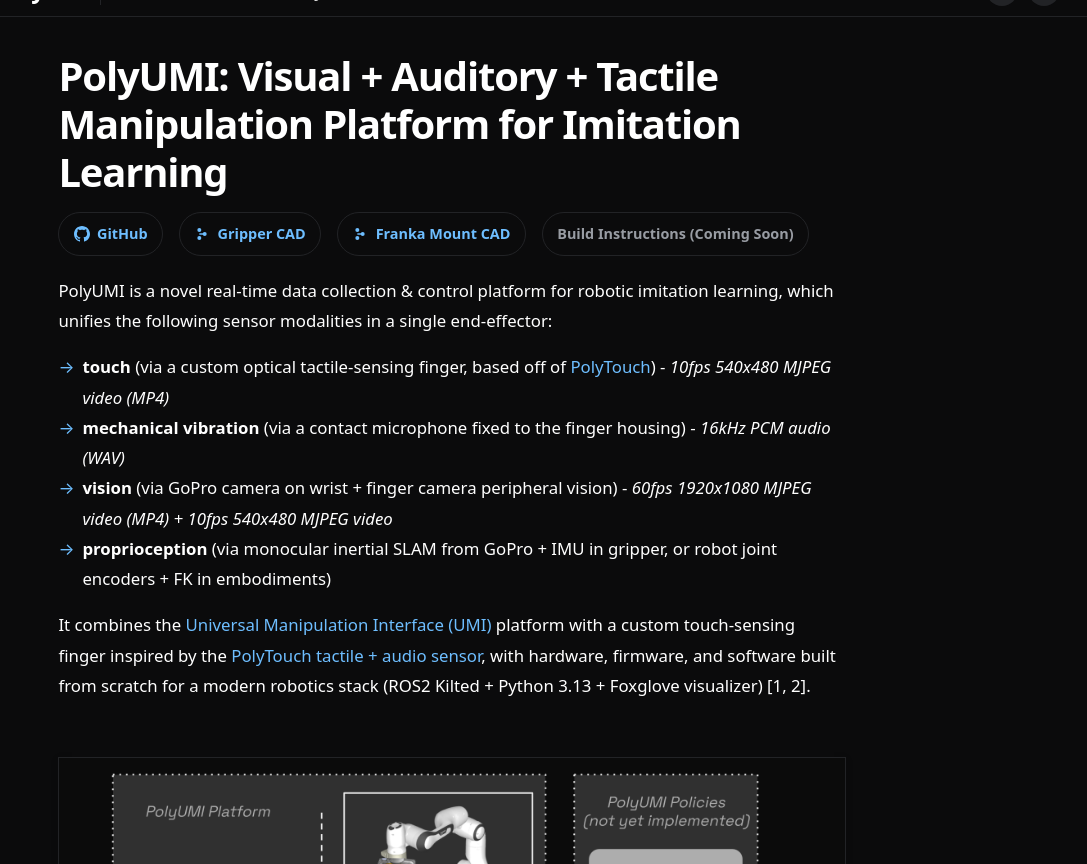
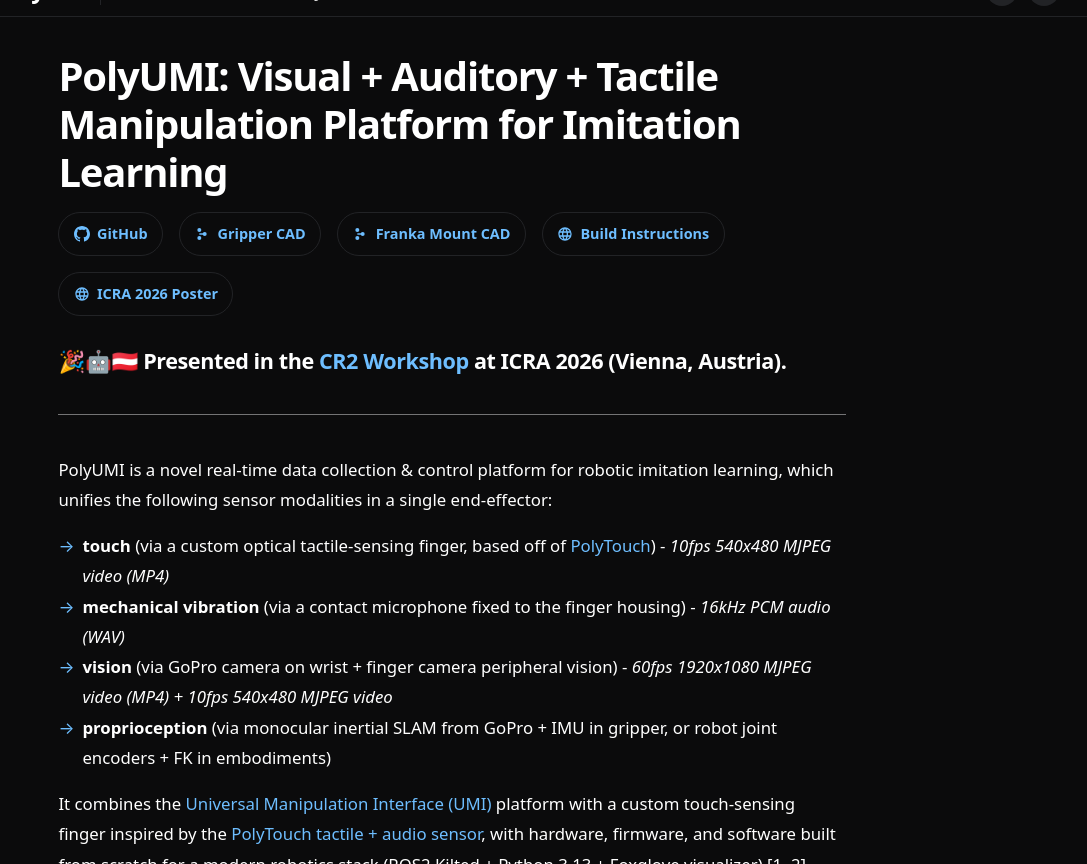
Before and after one commit to cwoodhayes/cwoodhayes.github.io, a Jekyll site: the page built from _projects/PolyUMI.md, in a window 1280 px wide and 900 px high, scrolled down 608 px, cut to the strip 36-900 px from the top of the window. Shown: the whole strip, without its empty margins (188-1275 px from the left). Built offline with Jekyll 4.4.1, drawn with Linux system fonts in a browser that asks for light colours.

Commit message:
added icra poster to project page

```diff
--- a/_includes/github-button.html
+++ b/_includes/github-button.html
@@ -6,6 +6,10 @@
     <circle cx="16" cy="12" r="3" fill="currentColor"/>
     <rect x="8" y="10.9" width="8" height="2.2" fill="currentColor"/>
   </svg>
+  {% elsif include.icon == "web" %}
+  <svg class="link-icon" viewBox="0 0 24 24" aria-hidden="true" focusable="false">
+    <path fill="currentColor" d="M16.36,14C16.44,13.34 16.5,12.68 16.5,12C16.5,11.32 16.44,10.66 16.36,10H19.74C19.9,10.64 20,11.31 20,12C20,12.69 19.9,13.36 19.74,14M14.59,19.56C15.19,18.45 15.65,17.25 15.97,16H18.92C17.96,17.65 16.43,18.93 14.59,19.56M14.34,14H9.66C9.56,13.34 9.5,12.68 9.5,12C9.5,11.32 9.56,10.65 9.66,10H14.34C14.43,10.65 14.5,11.32 14.5,12C14.5,12.68 14.43,13.34 14.34,14M12,19.96C11.17,18.76 10.5,17.43 10.09,16H13.91C13.5,17.43 12.83,18.76 12,19.96M8,8H5.08C6.03,6.34 7.57,5.06 9.4,4.44C8.8,5.55 8.35,6.75 8,8M5.08,16H8C8.35,17.25 8.8,18.45 9.4,19.56C7.57,18.93 6.03,17.65 5.08,16M4.26,14C4.1,13.36 4,12.69 4,12C4,11.31 4.1,10.64 4.26,10H7.64C7.56,10.66 7.5,11.32 7.5,12C7.5,12.68 7.56,13.34 7.64,14M12,4.03C12.83,5.23 13.5,6.57 13.91,8H10.09C10.5,6.57 11.17,5.23 12,4.03M18.92,8H15.97C15.65,6.75 15.19,5.55 14.59,4.44C16.43,5.07 17.96,6.34 18.92,8M12,2C6.47,2 2,6.5 2,12A10,10 0 0,0 12,22A10,10 0 0,0 22,12A10,10 0 0,0 12,2Z"/>
+  </svg>
   {% else %}
   <svg class="link-icon" viewBox="0 0 24 24" aria-hidden="true" focusable="false">
     <path fill="currentColor" d="M12 0c-6.626 0-12 5.373-12 12 0 5.302 3.438 9.8 8.207 11.387.599.111.793-.261.793-.577v-2.234c-3.338.726-4.033-1.416-4.033-1.416-.546-1.387-1.333-1.756-1.333-1.756-1.089-.745.083-.729.083-.729 1.205.084 1.839 1.237 1.839 1.237 1.07 1.834 2.807 1.304 3.492.997.107-.775.418-1.305.762-1.604-2.665-.305-5.467-1.334-5.467-5.931 0-1.311.469-2.381 1.236-3.221-.124-.303-.535-1.524.117-3.176 0 0 1.008-.322 3.301 1.23.957-.266 1.983-.399 3.003-.404 1.02.005 2.047.138 3.006.404 2.291-1.552 3.297-1.23 3.297-1.23.653 1.653.242 2.874.118 3.176.77.84 1.235 1.911 1.235 3.221 0 4.609-2.807 5.624-5.479 5.921.43.372.823 1.102.823 2.222v3.293c0 .319.192.694.801.576 4.765-1.589 8.199-6.086 8.199-11.386 0-6.627-5.373-12-12-12z"/>
--- a/_projects/PolyUMI.md
+++ b/_projects/PolyUMI.md
@@ -18,8 +18,13 @@
 	{% include github-button.html url="https://github.com/cwoodhayes/polyumi" %}
   {% include github-button.html url="https://cad.onshape.com/documents/51445b7d15b8d189878323f1/w/358bf42f47b2b1f2a511decc/e/9a3e51ec7a29118eecf3283b" label="Gripper CAD" icon="onshape" %}
   {% include github-button.html url="https://cad.onshape.com/documents/e674950e5409bace1adf9ce3/w/92b242e38e2c65427b8cb5db/e/0ded13219a9c097fb326bd02" label="Franka Mount CAD" icon="onshape" %}
-  <span class="project-link is-disabled" aria-disabled="true">Build Instructions (Coming Soon)</span>
+  {% include github-button.html url="https://docs.google.com/document/d/1T0v_7H8YAJjOud9QWYlQct29a78YKvELPIpKTzajFs0/edit?usp=sharing" label="Build Instructions" icon="web" %}
+  {% include github-button.html url="/assets/msr/polyumi/polyumi_icra2026_poster.pdf" label="ICRA 2026 Poster" icon="web" %}
 </div>
+
+### 🎉🤖🇦🇹 Presented in the [CR2 Workshop](https://cr2-icra.github.io/) at ICRA 2026 (Vienna, Austria).
+
+---
 
 PolyUMI is a novel real-time data collection & control platform for robotic imitation learning, which unifies the following sensor modalities in a single end-effector:
 - **touch** (via a custom optical tactile-sensing finger, based off of [PolyTouch](https://polytouch.alanz.info/)) - *10fps 540x480 MJPEG video (MP4)*
```
Also changed, not shown: 1 other file.
